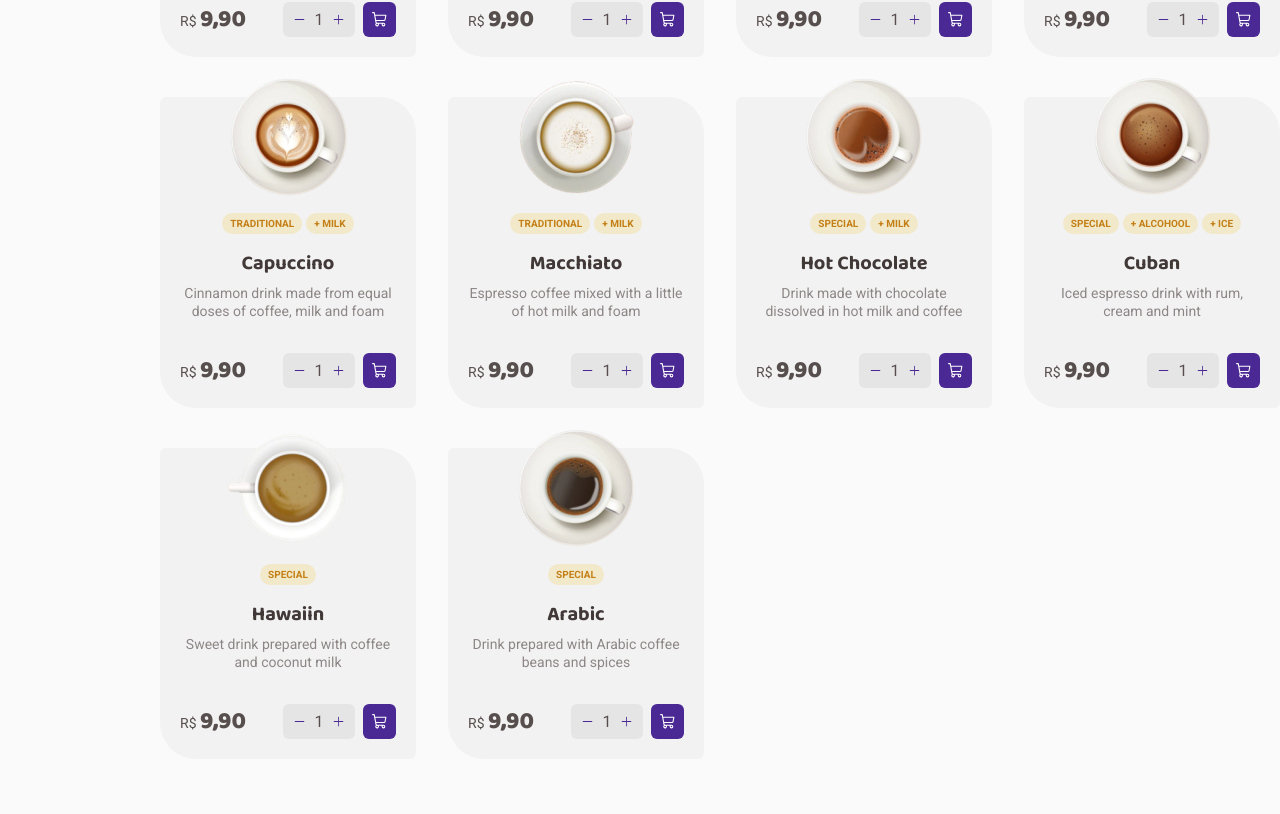
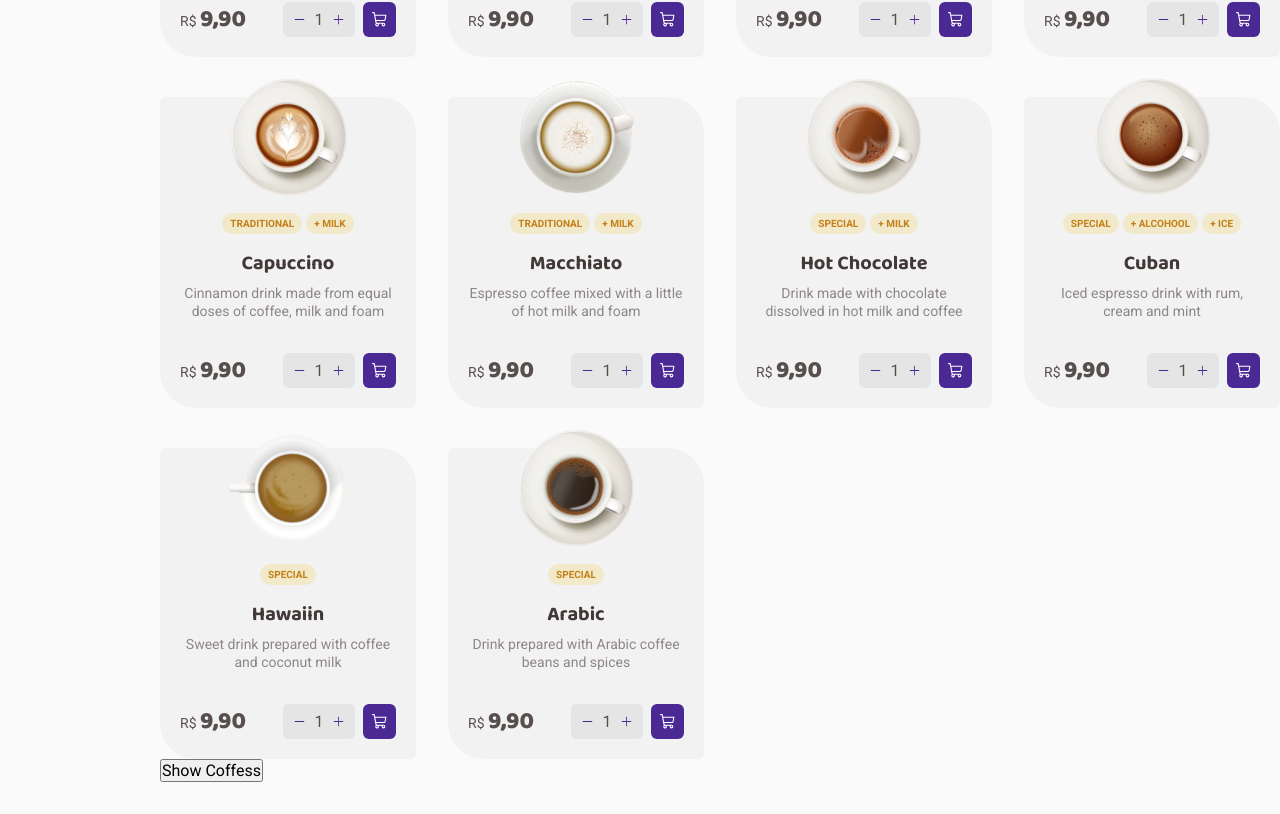
Before and after one commit to BrenoFischer/rocketseat, a React (Vite) app in the folder challenge-2/: page / in a window 1280 px wide. Shown: the part 1457-2271 px from the top of the page. Before the commit the page ends 2248 px from the top, so only its background shows below. Built offline with nearby package versions, Linux system fonts and the light colour scheme.

Commit message:
add CartContext initial functionality

```diff
--- a/challenge-2/src/App.tsx
+++ b/challenge-2/src/App.tsx
@@ -4,14 +4,17 @@ import { GlobalStyle } from './styles/global'
 import { Header } from './components/Header'
 import { Intro } from './components/Intro'
 import { Catalog } from './components/Catalog'
+import { CartContextProvider } from './contexts/CartContext'
 
 export function App() {
   return (
     <ThemeProvider theme={defaultTheme}>
-      <Header />
-      <Intro />
-      <Catalog />
-      <GlobalStyle />
+      <CartContextProvider>
+        <Header />
+        <Intro />
+        <Catalog />
+        <GlobalStyle />
+      </CartContextProvider>
     </ThemeProvider>
   )
 }
--- a/challenge-2/src/components/Catalog/index.tsx
+++ b/challenge-2/src/components/Catalog/index.tsx
@@ -1,14 +1,20 @@
-import { useEffect, useState } from 'react'
+import { useEffect, useState, useContext } from 'react'
 import { CoffeeCard } from '../CoffeeCard'
 import { CatalogContainer, CoffeeCardList } from './styles'
 import { CATALOG_DATA, CatalogDataItem } from '../../catalog'
+import { CartContext } from '../../contexts/CartContext'
 
 export function Catalog() {
   const [catalog, setCatalog] = useState<CatalogDataItem[]>([])
+  const { coffees } = useContext(CartContext)
 
   useEffect(() => {
     setCatalog(CATALOG_DATA)
   }, [])
+
+  function showCoffees() {
+    console.log(coffees)
+  }
 
   return (
     <CatalogContainer>
@@ -16,18 +22,18 @@ export function Catalog() {
       <CoffeeCardList>
         {catalog.map((coffee) => {
           const { id, img, tags, title, text, price } = coffee
-          return (
-            <CoffeeCard
-              key={id}
-              img={img}
-              tags={tags}
-              title={title}
-              text={text}
-              price={price}
-            />
-          )
+          const newCoffee = {
+            img,
+            tags,
+            title,
+            text,
+            price,
+          }
+
+          return <CoffeeCard key={id} coffee={newCoffee} />
         })}
       </CoffeeCardList>
+      <button onClick={showCoffees}>Show Coffess</button>
     </CatalogContainer>
   )
 }
--- a/challenge-2/src/components/CoffeeCard/index.tsx
+++ b/challenge-2/src/components/CoffeeCard/index.tsx
@@ -11,18 +11,28 @@ import {
   Tags,
   TextContainer,
 } from './styles'
-import { useState } from 'react'
+import { useContext, useState } from 'react'
+import { Coffee } from '../../reducers/coffee/reducer'
+import { CartContext } from '../../contexts/CartContext'
 
-interface CoffeeCardProps {
-  img: string
-  tags: string[]
-  title: string
-  text: string
-  price: string
+export interface CoffeeCardProps {
+  coffee: Coffee
 }
 
-export function CoffeeCard({ img, tags, title, text, price }: CoffeeCardProps) {
+export function CoffeeCard({ coffee }: CoffeeCardProps) {
+  const { img, tags, title, text, price } = coffee
   const [quantity, setQuantity] = useState(1)
+
+  const { addCoffeeToCart } = useContext(CartContext)
+
+  function addCoffeeCardAndQuantityToCart() {
+    const newCoffeeToCart = {
+      coffee,
+      quantity,
+    }
+
+    addCoffeeToCart(newCoffeeToCart)
+  }
 
   function changeQuantity(amountToChange: number) {
     const newQuantity = quantity + amountToChange
@@ -60,7 +70,7 @@ export function CoffeeCard({ img, tags, title, text, price }: CoffeeCardProps) {
                 <Plus size={13} />
               </button>
             </QuantityContainer>
-            <CardCartContainer>
+            <CardCartContainer onClick={addCoffeeCardAndQuantityToCart}>
               <ShoppingCart size={17} />
             </CardCartContainer>
           </CardShopContainer>
--- a/challenge-2/src/components/CoffeeCard/styles.ts
+++ b/challenge-2/src/components/CoffeeCard/styles.ts
@@ -137,6 +137,8 @@ export const CardCartContainer = styled.div`
   padding: 0.5rem;
   gap: 0.5rem;
 
+  cursor: pointer;
+
   background: ${(props) => props.theme['purple-dark']};
   border-radius: 6px;
 
--- a/challenge-2/src/components/Header/index.tsx
+++ b/challenge-2/src/components/Header/index.tsx
@@ -1,15 +1,22 @@
 import Logo from '../../assets/logo.png'
+import { useContext } from 'react'
+import { MapPin, ShoppingCart } from '@phosphor-icons/react'
 
-import { MapPin, ShoppingCart } from '@phosphor-icons/react'
+import { CartContext } from '../../contexts/CartContext'
 
 import {
   CartContainer,
+  CartQuantityIndicator,
   HeaderContainer,
   HeaderRightItemsContainer,
   LocationContainer,
 } from './styles'
 
 export function Header() {
+  const { getCoffeesQuantity } = useContext(CartContext)
+
+  const coffeesQuantity = getCoffeesQuantity()
+
   return (
     <HeaderContainer>
       <img src={Logo} alt="" />
@@ -19,6 +26,9 @@ export function Header() {
           <span>Rio de Janeiro, RJ</span>
         </LocationContainer>
         <CartContainer>
+          {coffeesQuantity > 0 && (
+            <CartQuantityIndicator>{coffeesQuantity}</CartQuantityIndicator>
+          )}
           <ShoppingCart size={22} />
         </CartContainer>
       </HeaderRightItemsContainer>
--- a/challenge-2/src/components/Header/styles.ts
+++ b/challenge-2/src/components/Header/styles.ts
@@ -37,4 +37,30 @@ export const CartContainer = styled.div`
   display: flex;
   justify-content: center;
   align-items: center;
+
+  position: relative;
 `
+
+export const CartQuantityIndicator = styled.div`
+  display: flex;
+  justify-content: center;
+  align-items: center;
+
+  padding: 0;
+
+  position: absolute;
+  width: 1.25rem;
+  height: 1.25rem;
+  right: -8.35px;
+  top: -8px;
+
+  background: ${(props) => props.theme['yellow-dark']};
+  border-radius: 1000px;
+
+  font-weight: 700;
+  font-size: 0.75rem;
+
+  text-align: center;
+
+  color: ${(props) => props.theme.white};
+`
--- /dev/null
+++ b/challenge-2/src/contexts/CartContext.tsx
@@ -0,0 +1,39 @@
+import { createContext, useState, ReactNode } from 'react'
+import { Coffee } from '../reducers/coffee/reducer'
+
+interface CoffeeAndQuantity {
+  coffee: Coffee
+  quantity: number
+}
+
+interface CartContextType {
+  coffees: CoffeeAndQuantity[]
+  addCoffeeToCart: (newCoffee: CoffeeAndQuantity) => void
+  getCoffeesQuantity: () => number
+}
+
+export const CartContext = createContext({} as CartContextType)
+
+interface CartContextProviderProps {
+  children: ReactNode
+}
+
+export function CartContextProvider({ children }: CartContextProviderProps) {
+  const [coffees, setCoffees] = useState<CoffeeAndQuantity[]>([])
+
+  function addCoffeeToCart(newCoffee: CoffeeAndQuantity) {
+    setCoffees((state) => [...state, newCoffee])
+  }
+
+  function getCoffeesQuantity() {
+    return coffees.length
+  }
+
+  return (
+    <CartContext.Provider
+      value={{ coffees, addCoffeeToCart, getCoffeesQuantity }}
+    >
+      {children}
+    </CartContext.Provider>
+  )
+}
--- /dev/null
+++ b/challenge-2/src/reducers/coffee/reducer.ts
@@ -0,0 +1,7 @@
+export interface Coffee {
+  img: string
+  tags: string[]
+  title: string
+  text: string
+  price: string
+}
```
Also changed, not shown: challenge-2/src/reducers/coffee/action.ts (added).
